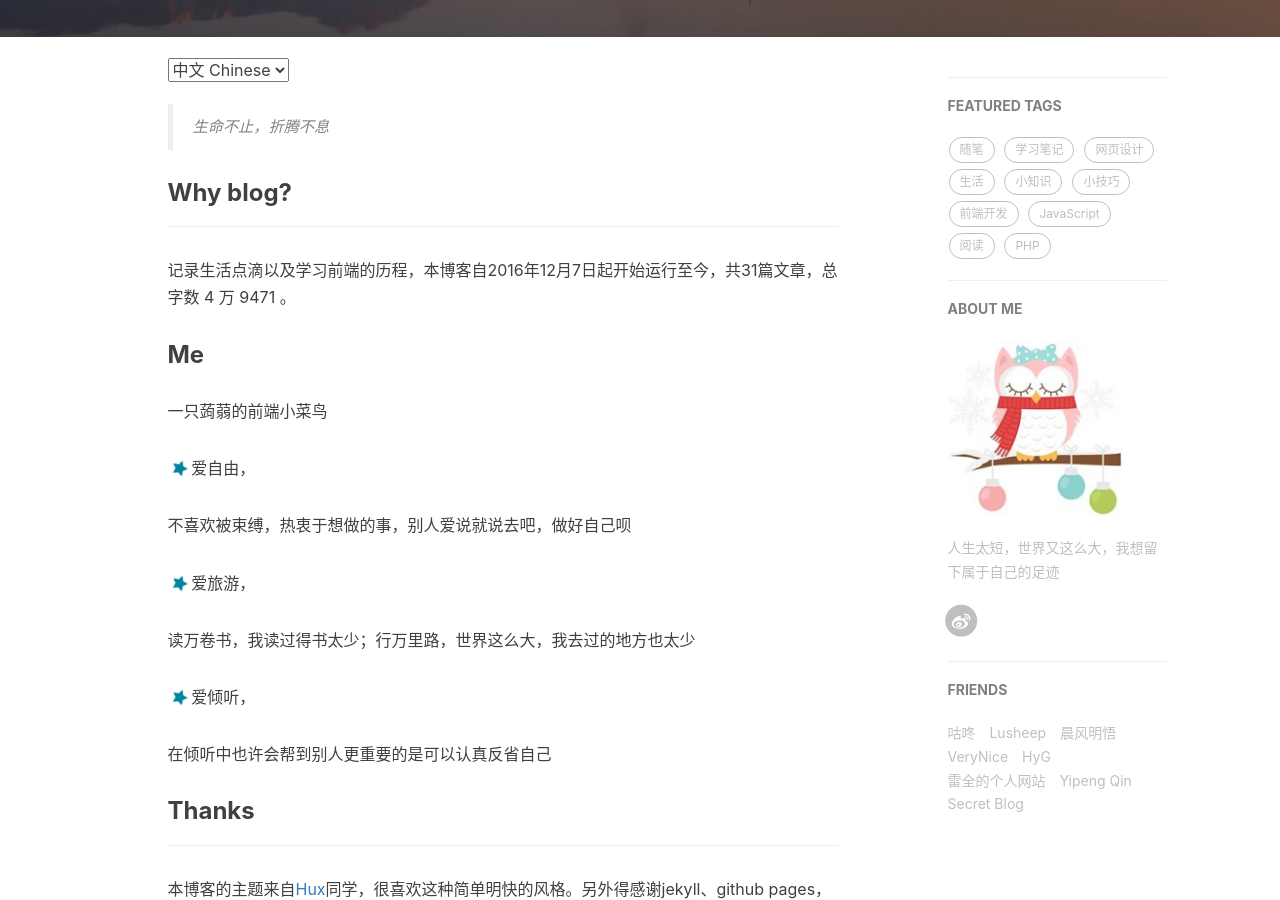
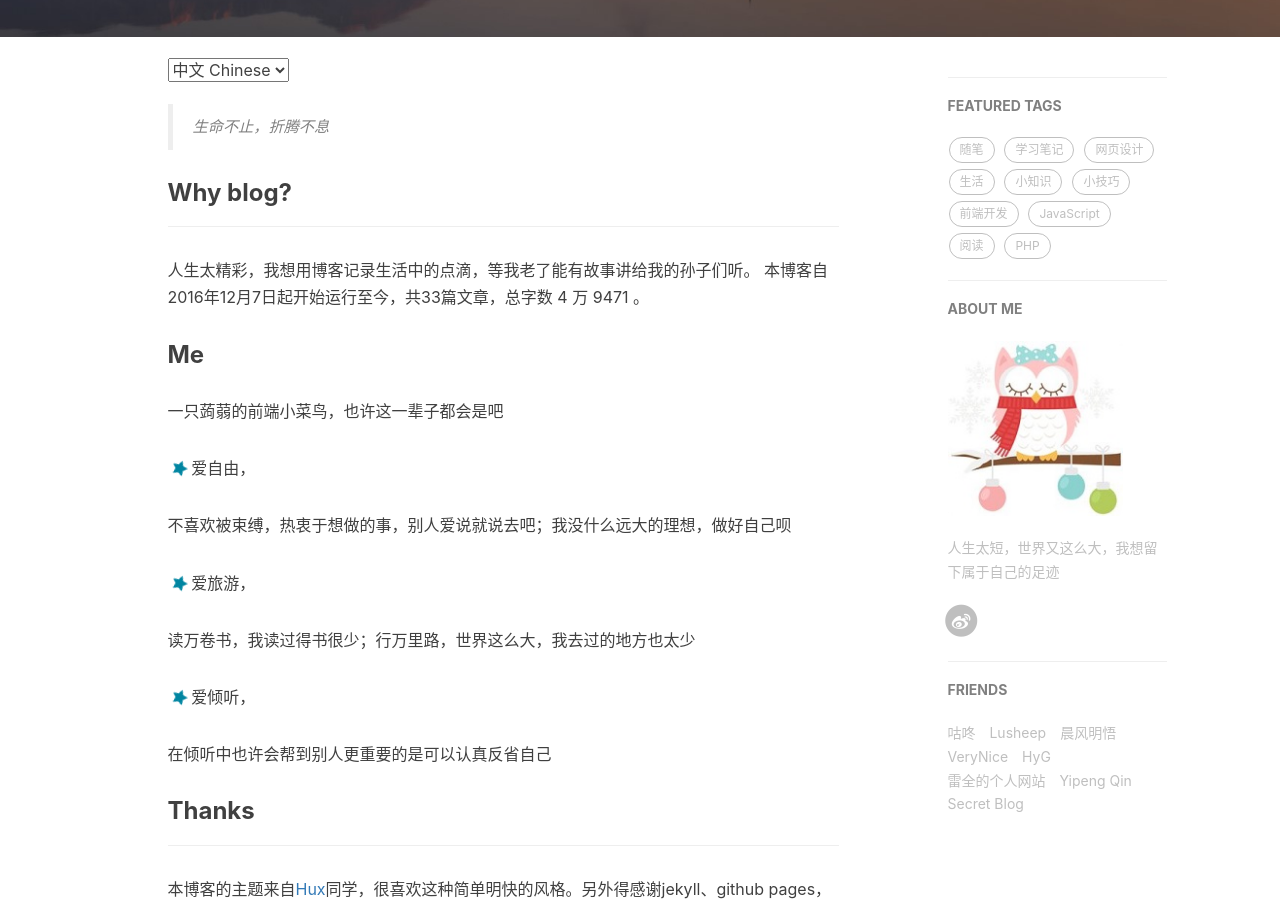
Before and after one commit to LingLinyp/LingLinyp.github.io, a Jekyll site: the page built from about.html, in a window 1280 px wide and 900 px high, scrolled down 405 px. Built offline with Jekyll 4.4.1, drawn with Linux system fonts in a browser that asks for light colours; comment, search, counter and statistics services are not loaded.

Commit message:
modify_about

```diff
--- a/about.html
+++ b/about.html
@@ -19,7 +19,9 @@ header-img: "img/about-bg.jpg"
 
     <h3>Why blog?</h3>
     <hr>
-    <p>记录生活点滴以及学习前端的历程，本博客自2016年12月7日起开始运行至今，共31篇文章，总字数
+    <p>人生太精彩，我想用博客记录生活中的点滴，等我老了能有故事讲给我的孙子们听。
+
+    本博客自2016年12月7日起开始运行至今，共33篇文章，总字数
     {% assign count = 0 %}
    {% for post in site.posts %}
     {% assign single_count = post.content | strip_html | strip_newlines | size %}
@@ -34,11 +36,11 @@ header-img: "img/about-bg.jpg"
 。</p>
 
     <h3>Me</h3>
-    <p>一只蒟蒻的前端小菜鸟</p>
+    <p>一只蒟蒻的前端小菜鸟，也许这一辈子都会是吧</p>
     <p> &nbsp;<i class="fa fa-spin fa-star" aria-hidden="true" style="color:#0085A1"></i>&nbsp;爱自由，</p>
-    <p>不喜欢被束缚，热衷于想做的事，别人爱说就说去吧，做好自己呗</p>
+    <p>不喜欢被束缚，热衷于想做的事，别人爱说就说去吧；我没什么远大的理想，做好自己呗</p>
     <p> &nbsp;<i class="fa fa-spin fa-star" aria-hidden="true" style="color:#0085A1"></i>&nbsp;爱旅游，</p>
-    <p>读万卷书，我读过得书太少；行万里路，世界这么大，我去过的地方也太少</p>
+    <p>读万卷书，我读过得书很少；行万里路，世界这么大，我去过的地方也太少</p>
     <p> &nbsp;<i class="fa fa-spin fa-star" aria-hidden="true" style="color:#0085A1"></i>&nbsp;爱倾听，</p>
     <p>在倾听中也许会帮到别人更重要的是可以认真反省自己</p>
 
```
